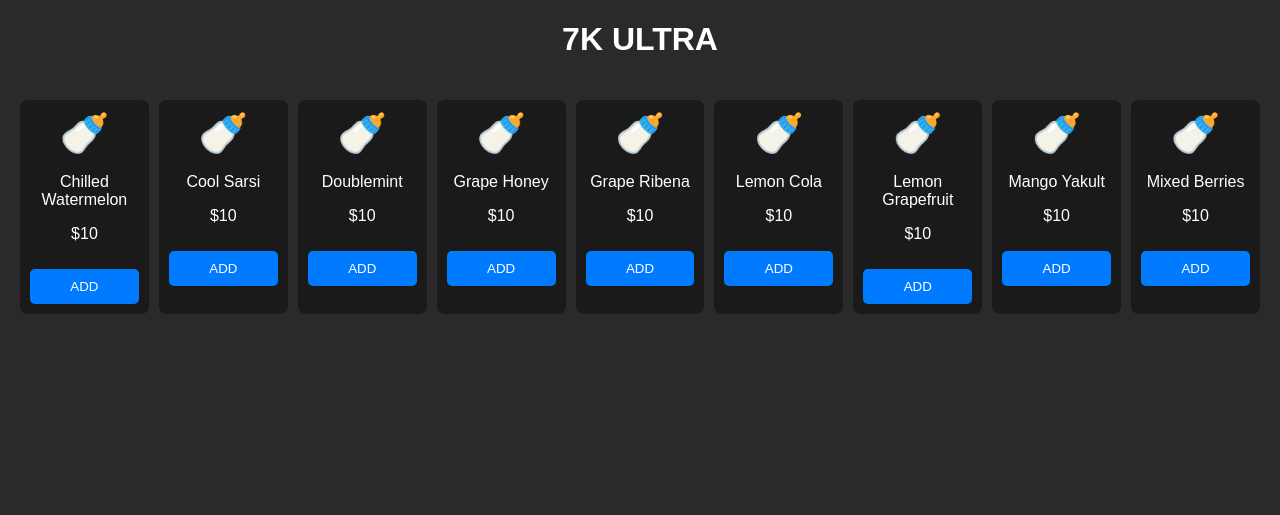
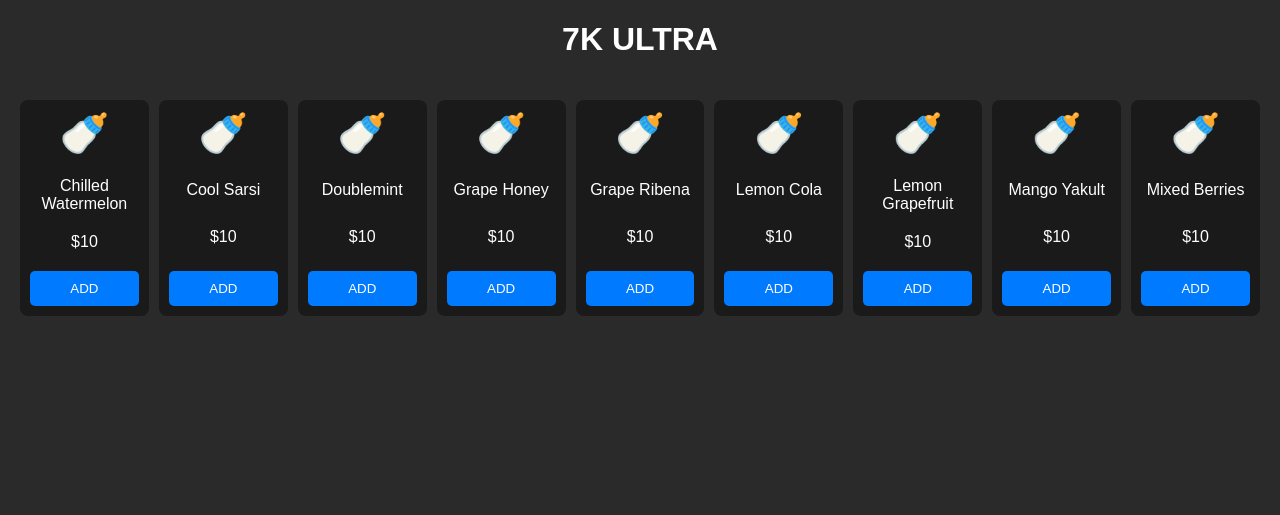
Before and after one commit to FuyinYKnowWhat/telegramminiapp, a PHP site: page /item.html in a window 1280 px wide. Shown: the top 515 px of the page. Run offline with PHP 8.4, Linux system fonts and the light colour scheme.

Commit message:
UI ADJUSTMENT FOR ITEM.HTML

```diff
--- a/itemstyle.css
+++ b/itemstyle.css
@@ -27,10 +27,23 @@
     padding: 10px;
     text-align: center;
     position: relative;
+    display: flex;
+    flex-direction: column;
+    justify-content: space-between;
+    height: 100%;
 }
 
 .item-img {
     font-size: 40px;
+    margin-bottom: 10px;
+}
+
+.item p {
+    margin: 5px 0;
+    flex-grow: 1; /* Allows the name and price to grow and fill the space evenly */
+    display: flex;
+    align-items: center;
+    justify-content: center;
 }
 
 .item button {
@@ -76,6 +89,7 @@
     left: 0;
     text-align: center;
     box-sizing: border-box;
+    z-index: 1000; /* Ensure it's always on top */
 }
 
 .badge {
```
Also changed, not shown: product_type.css (+11 -12 lines).
